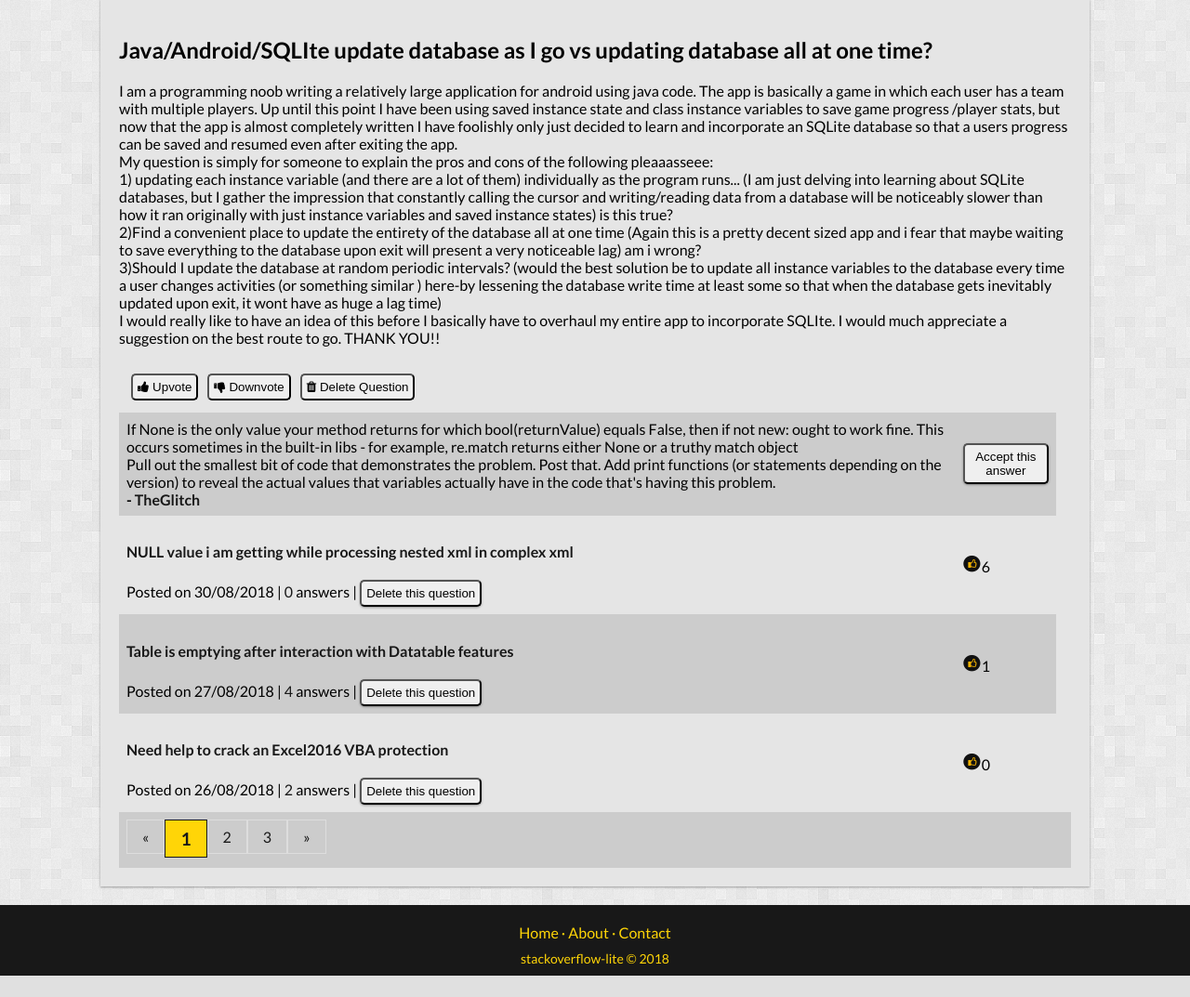
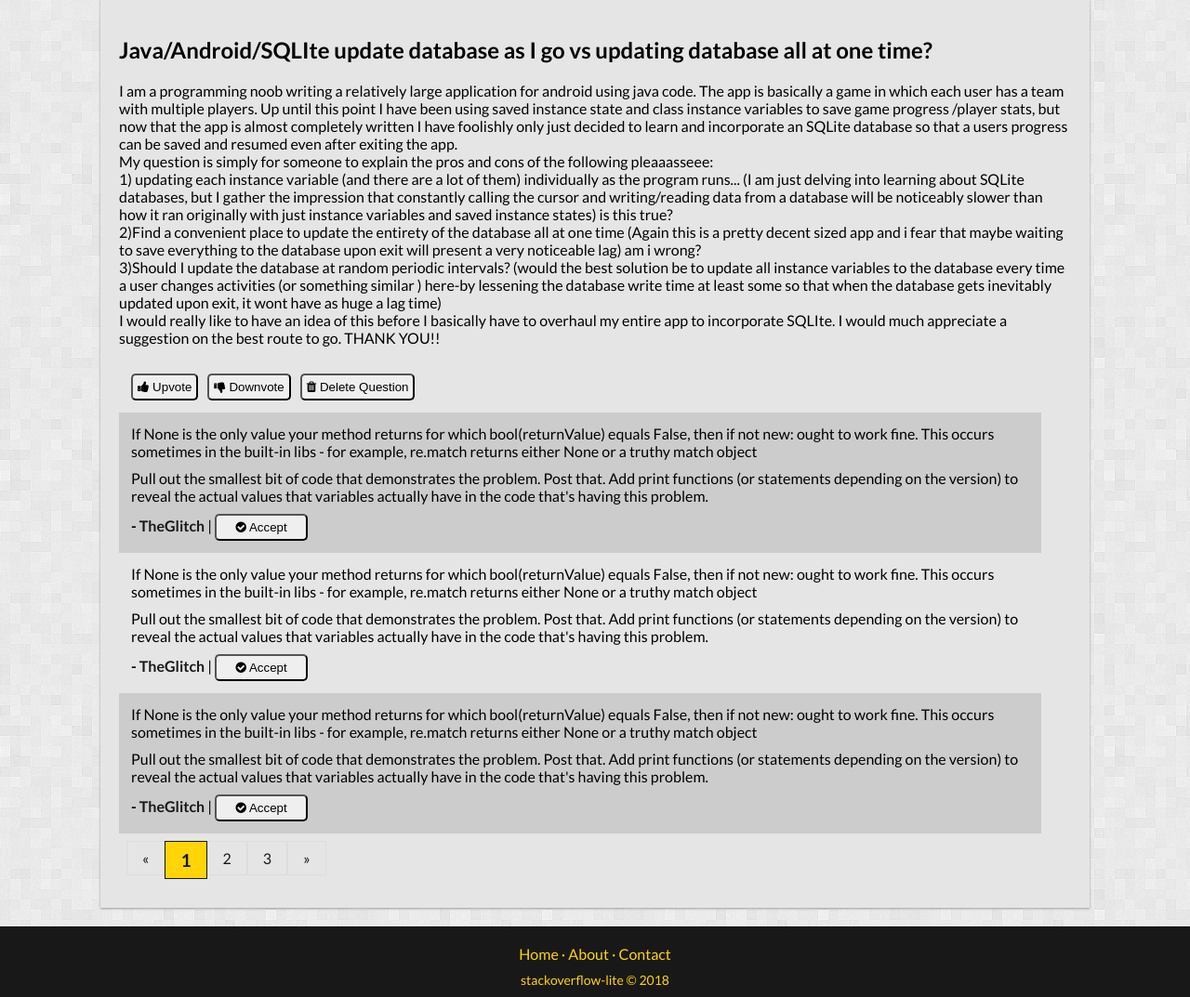
Before and after one commit to jillo-abdullahi/stackoverflow-lite, a PHP site: page /question.html in a window 1280 px wide. Shown: the part 77-1150 px from the top of the page at 93% size. Before the commit the page ends 1127 px from the top, so only its background shows below. Run offline with PHP 8.4, Linux system fonts and the light colour scheme.

Commit message:
[Feature #160162005] Add button to accept a given answer

```diff
--- a/ui/css/main.css
+++ b/ui/css/main.css
@@ -375,6 +375,11 @@ p {
   transition: all 0.3s cubic-bezier(.25,.8,.25,1);
   background-color: #e5e5e5;
 }
+
+#questions-table p {
+  padding: 5px;
+}
+
  #questions-table ul {
   list-style-type: none;
   padding-left: 0px;
@@ -386,6 +391,9 @@ p {
 #questions-table button {
   padding: 5px;
   border-radius: 5px;
+}
+.accept-btn {
+  width: 100px;
 }
 
 /*.upvote-btn {
--- a/ui/question.html
+++ b/ui/question.html
@@ -31,6 +31,10 @@
         <p>3)Should I update the database at random periodic intervals? (would the best solution be to update all instance variables to the database every time a user changes activities (or something similar ) here-by lessening the database write time at least some so that when the database gets inevitably updated upon exit, it wont have as huge a lag time)</p>
 
         <p>I would really like to have an idea of this before I basically have to overhaul my entire app to incorporate SQLIte. I would much appreciate a suggestion on the best route to go. THANK YOU!!</p>
+
+        <div class="votes">
+
+        </div>
       </div>
       <div class="question-answers">
         <table id="questions-table">
@@ -53,40 +57,30 @@
               <p>
                 Pull out the smallest bit of code that demonstrates the problem. Post that. Add print functions (or statements depending on the version) to reveal the actual values that variables actually have in the code that's having this problem.
               </p>
-              <p><b> - <a href="#user-profile">TheGlitch</a></b></p>
+              <p><b> - <a href="#user-profile">TheGlitch</a></b> | <button class="accept-btn"><i class="fa fa-check-circle"></i> Accept</button></p>
             </td>
-            <td><button class="delete-qn-btn">Accept this answer</button></td>
-
           </tr>
           <tr>
             <td>
-              <h4><a href="question.html">NULL value i am getting while processing nested xml in complex xml</a></h4>
               <p>
-                Posted on 30/08/2018 | <a href="question.html">0</a> answers | <button class="delete-qn-btn">Delete this question</button>
+                If None is the only value your method returns for which bool(returnValue) equals False, then if not new: ought to work fine. This occurs sometimes in the built-in libs - for example, re.match returns either None or a truthy match object
               </p>
+              <p>
+                Pull out the smallest bit of code that demonstrates the problem. Post that. Add print functions (or statements depending on the version) to reveal the actual values that variables actually have in the code that's having this problem.
+              </p>
+              <p><b> - <a href="#user-profile">TheGlitch</a></b> | <button class="accept-btn"><i class="fa fa-check-circle"></i> Accept</button></p>
             </td>
-            <td><img src="img/upvote.png" alt="upvotes image">6</td>
-
           </tr>
           <tr>
             <td>
-              <h4><a href="question.html">Table is emptying after interaction with Datatable features</a></h4>
               <p>
-                Posted on 27/08/2018 | <a href="question.html">4</a> answers | <button class="delete-qn-btn">Delete this question</button>
+                If None is the only value your method returns for which bool(returnValue) equals False, then if not new: ought to work fine. This occurs sometimes in the built-in libs - for example, re.match returns either None or a truthy match object
               </p>
+              <p>
+                Pull out the smallest bit of code that demonstrates the problem. Post that. Add print functions (or statements depending on the version) to reveal the actual values that variables actually have in the code that's having this problem.
+              </p>
+              <p><b> - <a href="#user-profile">TheGlitch</a></b> | <button class="accept-btn"><i class="fa fa-check-circle"></i> Accept</button></p>
             </td>
-            <td><img src="img/upvote.png" alt="upvotes image">1</td>
-
-          </tr>
-          <tr>
-            <td>
-              <h4><a href="question.html">Need help to crack an Excel2016 VBA protection</a></h4>
-              <p>
-                Posted on 26/08/2018 | <a href="question.html">2</a> answers | <button class="delete-qn-btn">Delete this question</button>
-              </p>
-            </td>
-            <td><img src="img/upvote.png" alt="upvotes image">0</td>
-
           </tr>
           <tr>
             <td>
```
